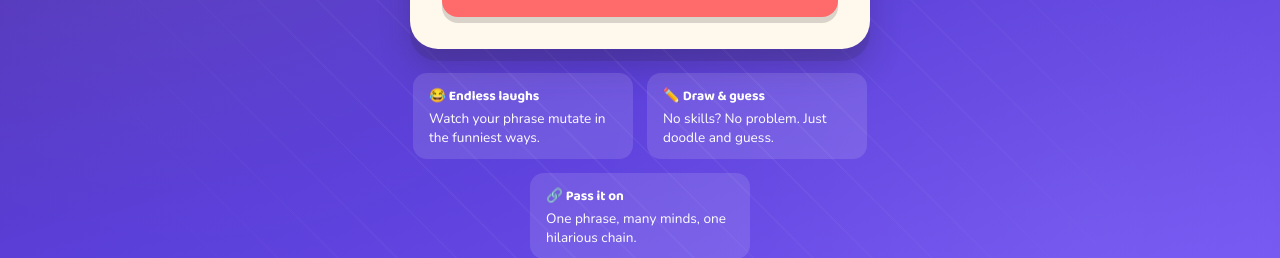
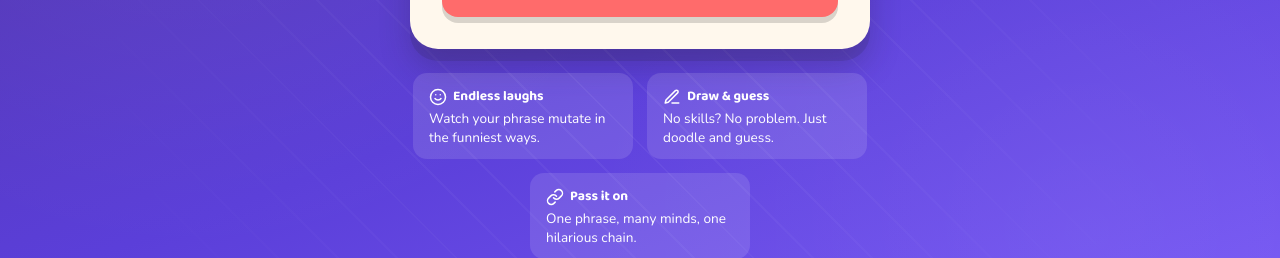
Before and after one commit to jojin1709/chain-reaction-game, a React (Vite) app in the folder client/: page / in a window 1280 px wide. Shown: the part 406-664 px from the top of the page. Built offline with nearby package versions, Linux system fonts and the light colour scheme; no server answers.

Commit message:
Replace all emojis with clean vector SVG icons across application and docs site

```diff
--- a/client/src/components/Home.jsx
+++ b/client/src/components/Home.jsx
@@ -121,15 +121,35 @@ export default function Home({ onJoined }) {
 
       <div className="footer-features">
         <div className="feature-pill">
-          <b>😂 Endless laughs</b>
+          <b>
+            <svg width="18" height="18" viewBox="0 0 24 24" fill="none" stroke="currentColor" strokeWidth="2" strokeLinecap="round" strokeLinejoin="round" style={{ verticalAlign: "middle", marginRight: 6 }}>
+              <circle cx="12" cy="12" r="10"></circle>
+              <path d="M8 14s1.5 2 4 2 4-2 4-2"></path>
+              <line x1="9" y1="9" x2="9.01" y2="9"></line>
+              <line x1="15" y1="9" x2="15.01" y2="9"></line>
+            </svg>
+            Endless laughs
+          </b>
           Watch your phrase mutate in the funniest ways.
         </div>
         <div className="feature-pill">
-          <b>✏️ Draw & guess</b>
+          <b>
+            <svg width="18" height="18" viewBox="0 0 24 24" fill="none" stroke="currentColor" strokeWidth="2" strokeLinecap="round" strokeLinejoin="round" style={{ verticalAlign: "middle", marginRight: 6 }}>
+              <path d="M12 20h9"></path>
+              <path d="M16.5 3.5a2.121 2.121 0 0 1 3 3L7 19l-4 1 1-4L16.5 3.5z"></path>
+            </svg>
+            Draw & guess
+          </b>
           No skills? No problem. Just doodle and guess.
         </div>
         <div className="feature-pill">
-          <b>🔗 Pass it on</b>
+          <b>
+            <svg width="18" height="18" viewBox="0 0 24 24" fill="none" stroke="currentColor" strokeWidth="2" strokeLinecap="round" strokeLinejoin="round" style={{ verticalAlign: "middle", marginRight: 6 }}>
+              <path d="M10 13a5 5 0 0 0 7.54.54l3-3a5 5 0 0 0-7.07-7.07l-1.72 1.71"></path>
+              <path d="M14 11a5 5 0 0 0-7.54-.54l-3 3a5 5 0 0 0 7.07 7.07l1.71-1.71"></path>
+            </svg>
+            Pass it on
+          </b>
           One phrase, many minds, one hilarious chain.
         </div>
       </div>
```
Also changed, not shown: 1 other file (tests, documents, lock files or other folders).
